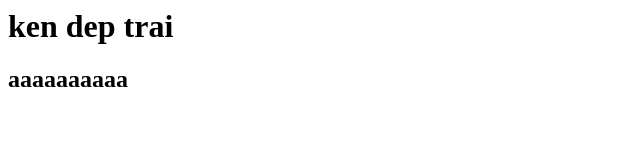
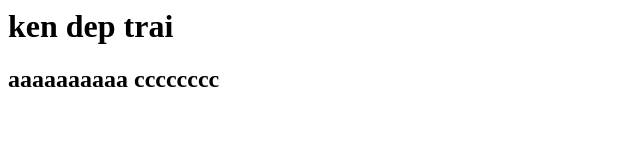
Before and after one commit to sinonguyen/learn-git, a plain HTML site: page index.html in a window 1280 px wide. Shown: the full height of the page, 0-640 px from the left. Drawn offline with Linux system fonts and the light colour scheme.

Commit message:
sua file tao conflict

```diff
--- a/index.html
+++ b/index.html
@@ -1,2 +1,2 @@
 <h1>ken dep trai</h1>
-<h2>aaaaaaaaaa</h2>
+<h2>aaaaaaaaaa cccccccc</h2>
```
